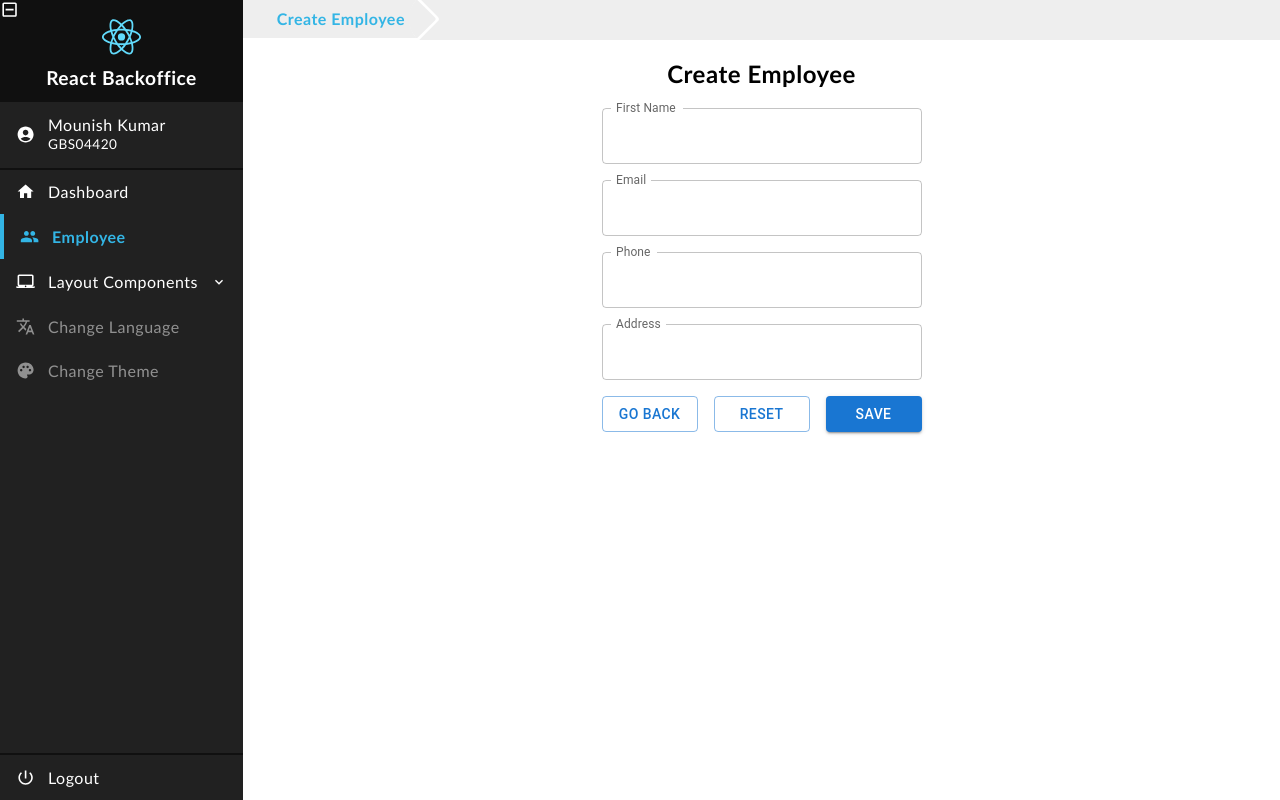
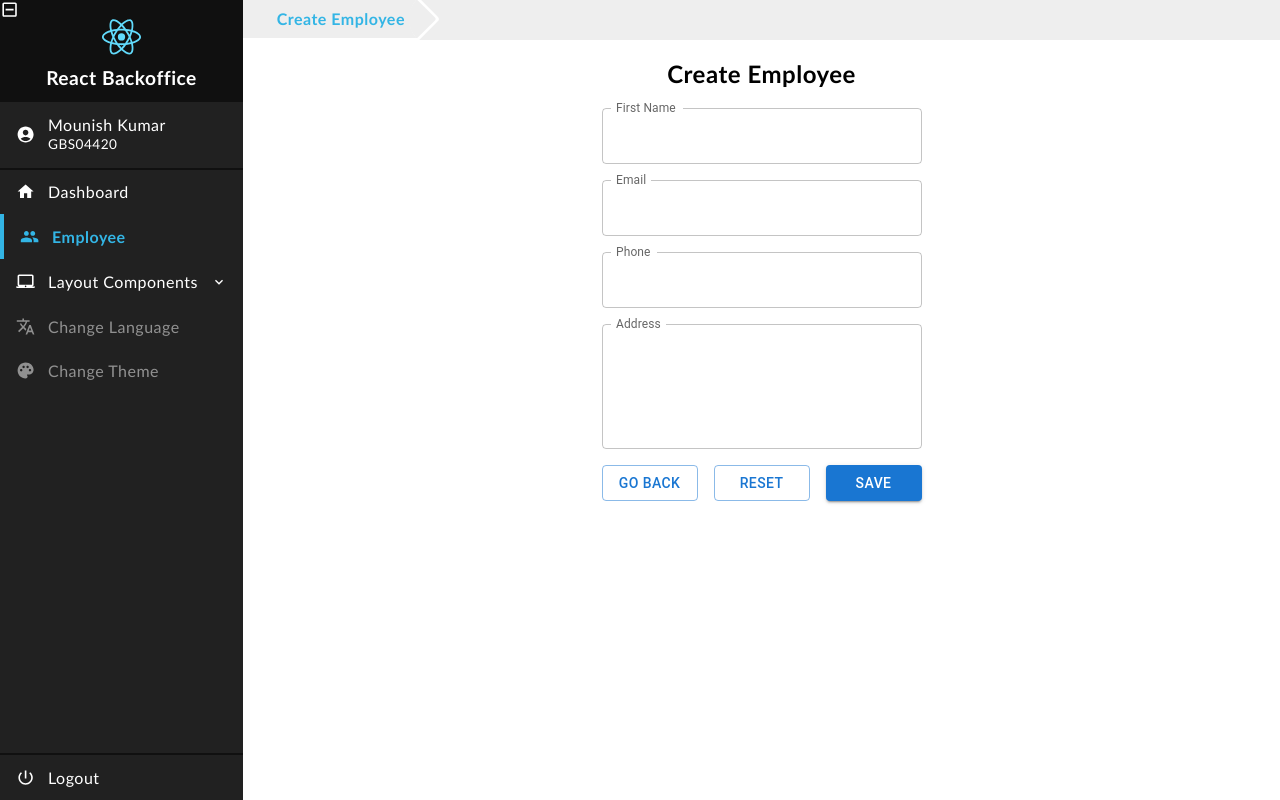
Before and after one commit to Mounish-Kumar/ReactBaseProject, a React (Create React App) app in the folder react-app/: page /#/employee/create in a window 1280 px wide. Built offline with nearby package versions, Linux system fonts and the light colour scheme.

Commit message:
multiline textfield for address

```diff
--- a/react-app/src/components/employee/employee-detail/EmployeeDetail.js
+++ b/react-app/src/components/employee/employee-detail/EmployeeDetail.js
@@ -124,6 +124,8 @@ export default function EmployeeDetail(props) {
       <TextField
         label="Address"
         variant="outlined"
+        multiline
+        rows={4}
         value={employee.address}
         onChange={(e) => setField("address", e.target.value)}
         InputProps={{ readOnly: isView }}
```
